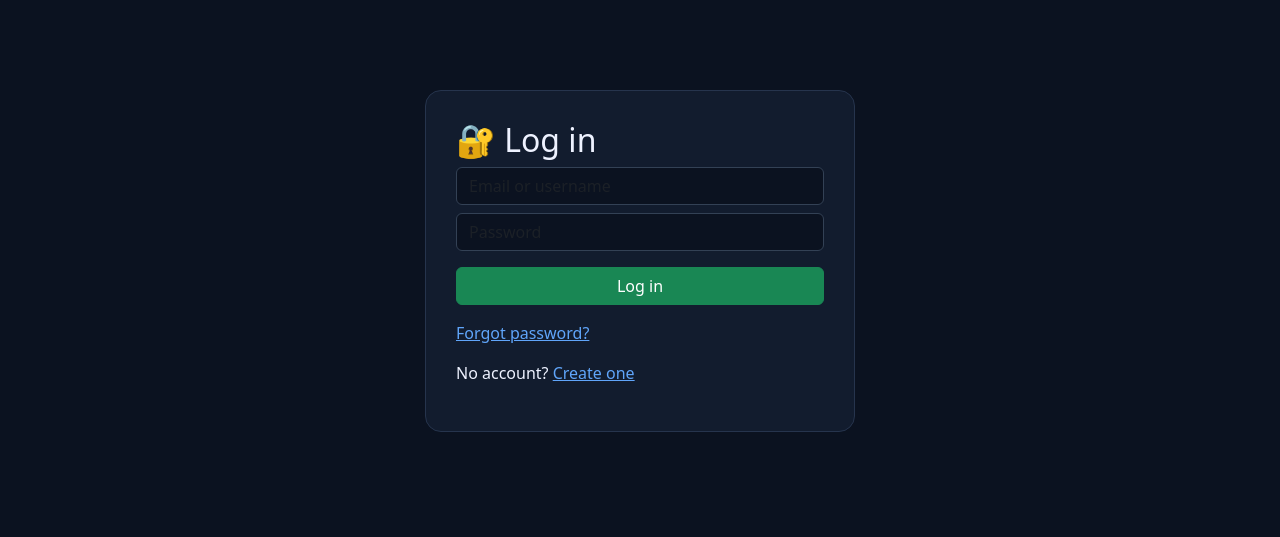
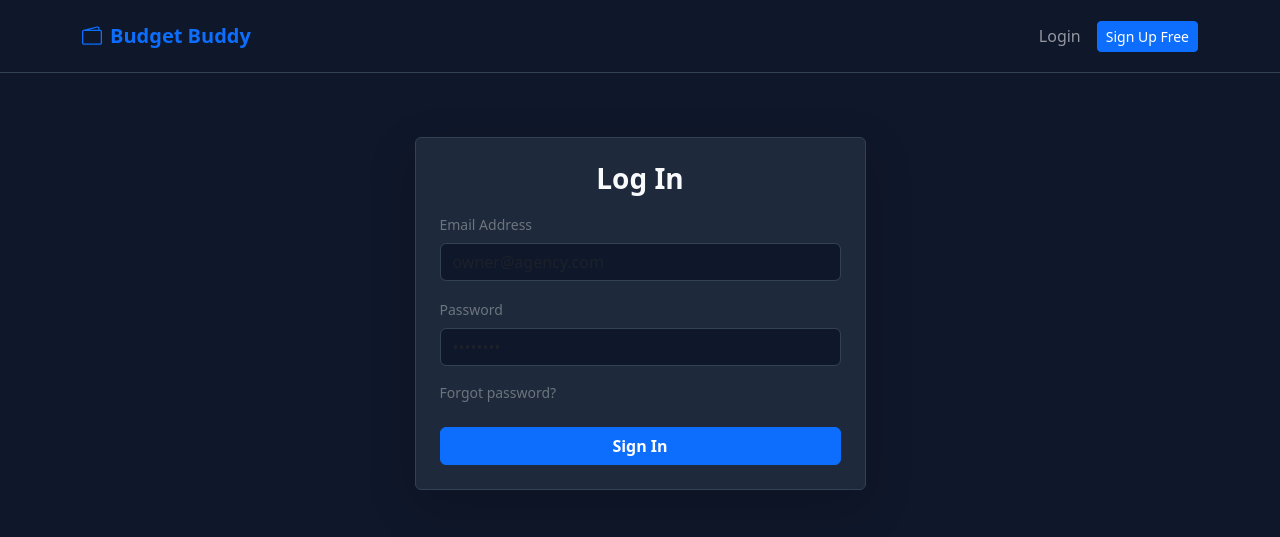
Before and after one commit to arielmuyanja-cloud/budget-buddy132, a Flask app: page /login in a window 1280 px wide. Shown: the top 537 px of the page. Run offline with Flask 3, Linux system fonts and the light colour scheme.

Commit message:
Refactor login page with Bootstrap styling

```diff
--- a/templates/login.html
+++ b/templates/login.html
@@ -1,4 +1,26 @@
-
-<!doctype html><html><head><meta name="viewport" content="width=device-width,initial-scale=1"><title>Login</title><link href="https://cdn.jsdelivr.net/npm/bootstrap@5.3.3/dist/css/bootstrap.min.css" rel="stylesheet"><style>
-body{background:#0b1220;color:#eef2ff;font-family:system-ui;padding:40px 16px}.box{max-width:430px;margin:50px auto;background:#121c2e;border:1px solid #26344d;border-radius:16px;padding:30px}.form-control,.form-select{background:#0b1220;color:#fff;border-color:#334155}.btn{width:100%}a{color:#60a5fa}
-</style></head><body><div class="box"><h2>🔐 Log in</h2><form method="post"><input class="form-control mb-2" name="identifier" placeholder="Email or username" required><input class="form-control mb-3" type="password" name="password" placeholder="Password" required><button class="btn btn-success">Log in</button></form><p class="mt-3"><a href="/forgot-password">Forgot password?</a></p><p>No account? <a href="/register">Create one</a></p>{% if session.get('dev_verify_link') %}<div class="alert alert-warning mt-3">Development verification link:<br><a href="{{ session.pop('dev_verify_link') }}">{{ session.get('dev_verify_link','') }}</a></div>{% endif %}</div></body></html>
+{% extends "base.html" %}
+{% block content %}
+<div class="container py-5">
+    <div class="row justify-content-center">
+        <div class="col-md-5">
+            <div class="card p-4 shadow-lg">
+                <h3 class="fw-bold text-center mb-3">Log In</h3>
+                <form action="{{ url_for('login') }}" method="POST">
+                    <div class="mb-3">
+                        <label class="form-label small text-secondary">Email Address</label>
+                        <input type="email" name="email" class="form-control" placeholder="owner@agency.com" required>
+                    </div>
+                    <div class="mb-3">
+                        <label class="form-label small text-secondary">Password</label>
+                        <input type="password" name="password" class="form-control" placeholder="••••••••" required>
+                    </div>
+                    <div class="d-flex justify-content-between mb-4">
+                        <a href="{{ url_for('forgot_password') }}" class="small text-secondary text-decoration-none">Forgot password?</a>
+                    </div>
+                    <button type="submit" class="btn btn-primary w-100 fw-bold">Sign In</button>
+                </form>
+            </div>
+        </div>
+    </div>
+</div>
+{% endblock %}
```
